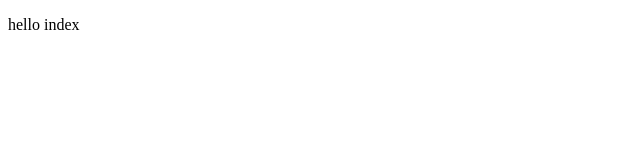
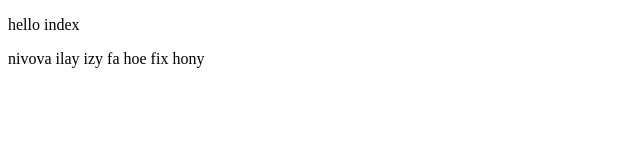
Before and after one commit to RDnante/testmerge, a plain HTML site: page index.html in a window 1280 px wide. Shown: the whole page, without its empty margins (0-640 px from the left). Drawn offline with Linux system fonts and the light colour scheme.

Commit message:
fix1dev1

```diff
--- a/index.html
+++ b/index.html
@@ -8,5 +8,6 @@
 </head>
 <body>
   <p>hello index</p>
+  <p>nivova ilay izy fa hoe fix hony</p>
 </body>
 </html>
```
